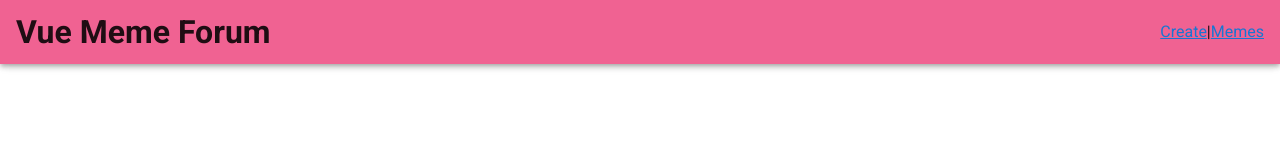
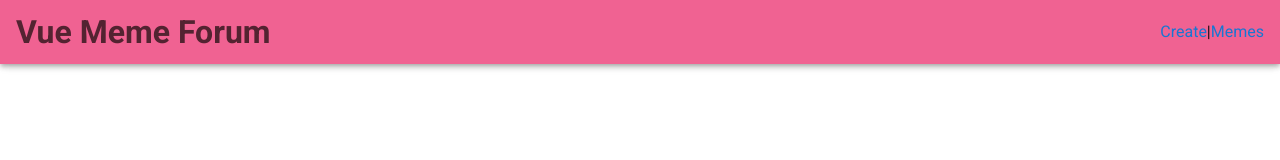
Before and after one commit to gwynnemeeks/dank-memes, a Vue app: page / in a window 1280 px wide. Shown: the top 160 px of the page. Built offline with nearby package versions, Linux system fonts and the light colour scheme.

Commit message:
wip style links

```diff
--- a/src/App.vue
+++ b/src/App.vue
@@ -17,3 +17,15 @@
 <script>
 export default {};
 </script>
+
+<style scoped>
+a {
+  text-decoration: none;
+}
+h1 {
+  color: rgb(83, 35, 49);
+}
+.router-link-active {
+  color: rgb(83, 35, 49);
+}
+</style>
```
